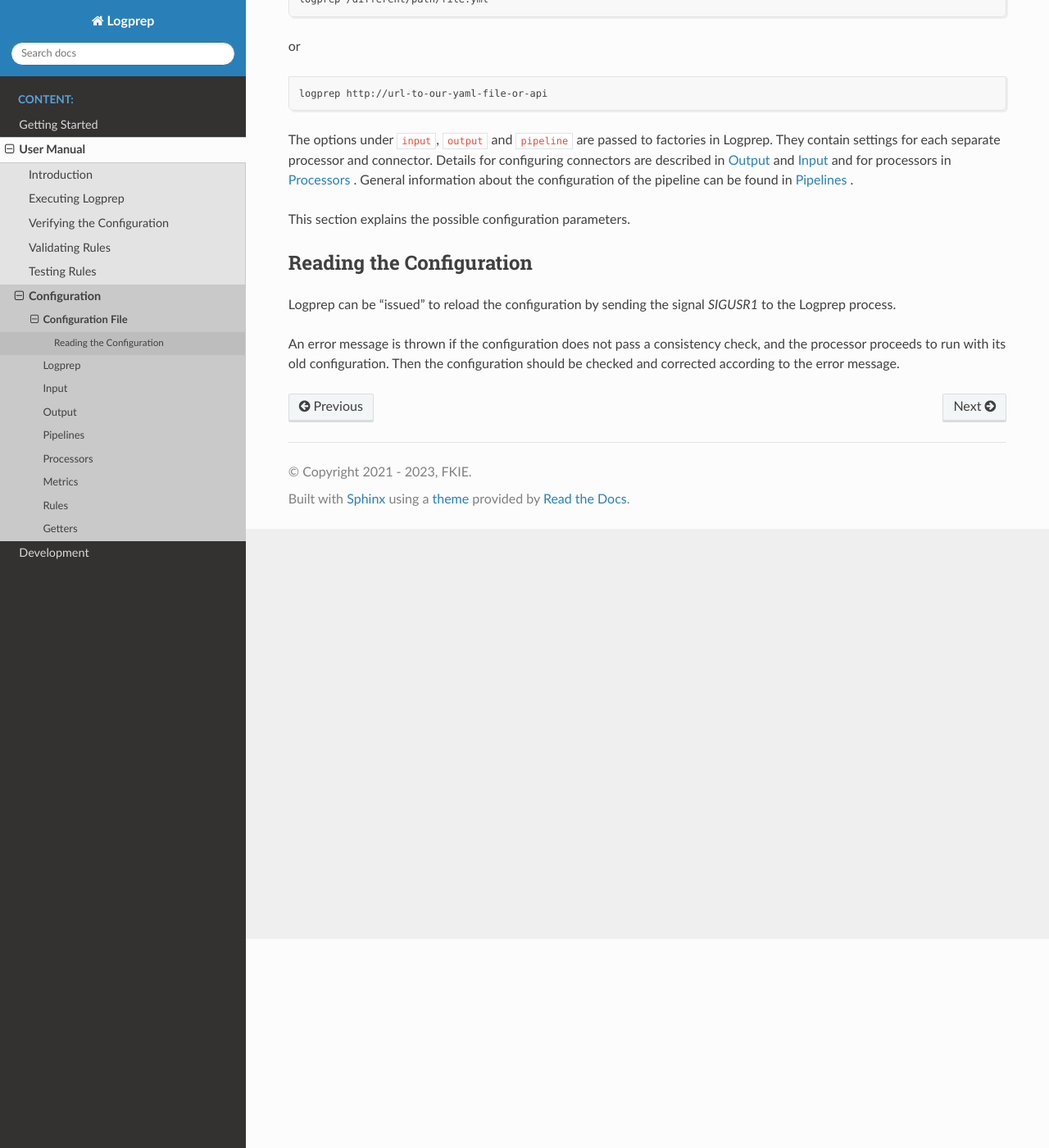
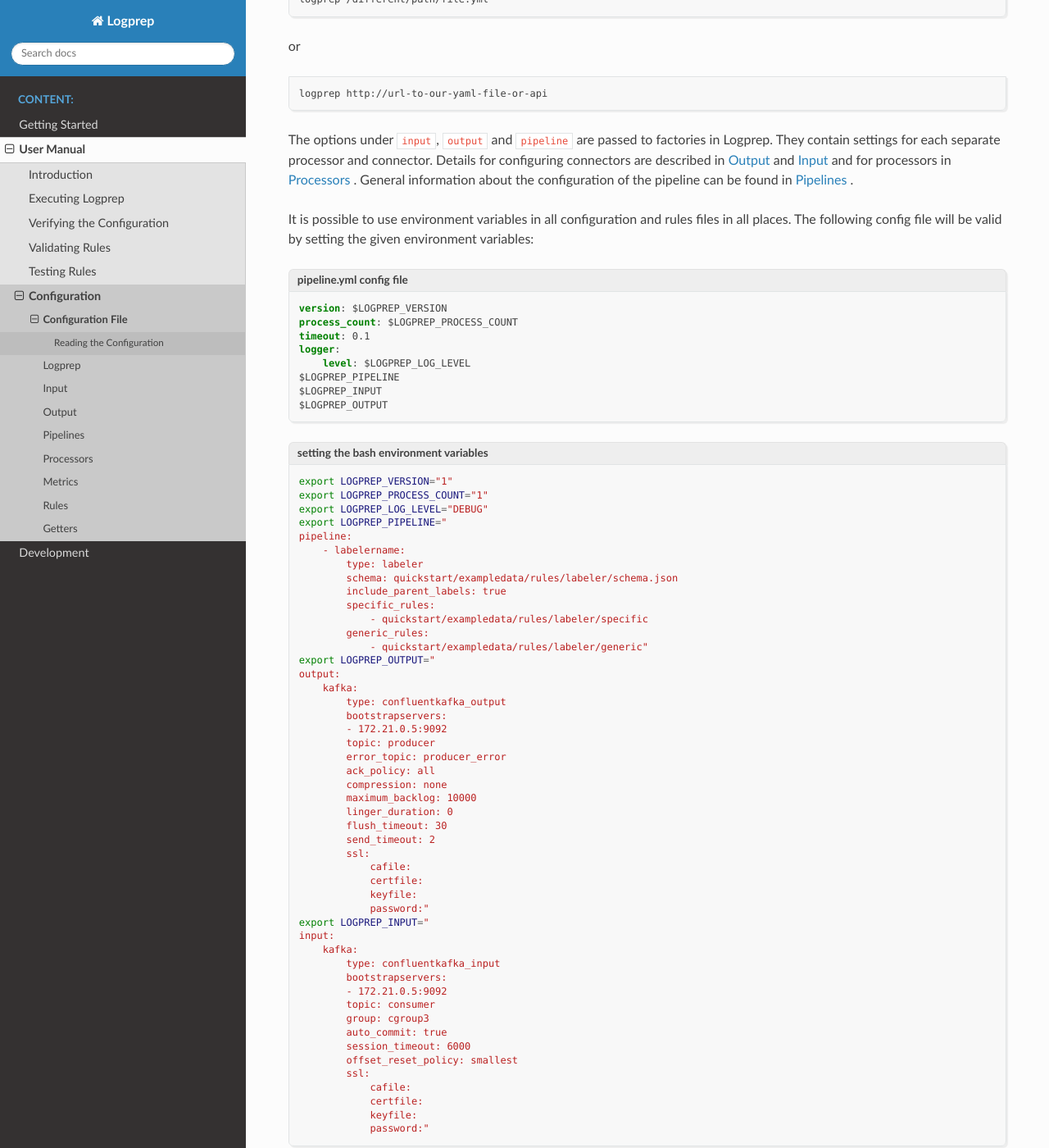
Before and after one commit to fkie-cad/Logprep, a Sphinx documentation site: the page built from doc/source/user_manual/configuration/configurationdata.rst, in a window 1280 px wide and 1400 px high, scrolled down 255 px. Shown: the whole window at 82% size. Built offline with Sphinx 7.4.7 and the Read the Docs theme 2.0.0, drawn with Linux system fonts in a browser that asks for light colours; some of the changed text lies outside the part shown.

Commit message:
add documentation for environment variables in config (#326)
* add documentation for environment variables in config
Co-authored-by: urdit52 <89061921+urdit52@users.noreply.github.com>

```diff
--- a/doc/source/user_manual/configuration/configurationdata.rst
+++ b/doc/source/user_manual/configuration/configurationdata.rst
@@ -21,12 +21,82 @@
 Details for configuring connectors are described in :ref:`output` and :ref:`input` and for processors in :ref:`processors` .
 General information about the configuration of the pipeline can be found in :ref:`pipeline_config` .
 
+It is possible to use environment variables in all configuration and rules files in all places. The following config file
+will be valid by setting the given environment variables:
+
+..  code-block:: yaml
+    :caption: pipeline.yml config file
+
+    version: $LOGPREP_VERSION
+    process_count: $LOGPREP_PROCESS_COUNT
+    timeout: 0.1
+    logger:
+        level: $LOGPREP_LOG_LEVEL
+    $LOGPREP_PIPELINE
+    $LOGPREP_INPUT
+    $LOGPREP_OUTPUT
+
+
+.. code-block:: bash
+    :caption: setting the bash environment variables
+
+    export LOGPREP_VERSION="1"
+    export LOGPREP_PROCESS_COUNT="1"
+    export LOGPREP_LOG_LEVEL="DEBUG"
+    export LOGPREP_PIPELINE="
+    pipeline:
+        - labelername:
+            type: labeler
+            schema: quickstart/exampledata/rules/labeler/schema.json
+            include_parent_labels: true
+            specific_rules:
+                - quickstart/exampledata/rules/labeler/specific
+            generic_rules:
+                - quickstart/exampledata/rules/labeler/generic"
+    export LOGPREP_OUTPUT="
+    output:
+        kafka:
+            type: confluentkafka_output
+            bootstrapservers:
+            - 172.21.0.5:9092
+            topic: producer
+            error_topic: producer_error
+            ack_policy: all
+            compression: none
+            maximum_backlog: 10000
+            linger_duration: 0
+            flush_timeout: 30
+            send_timeout: 2
+            ssl:
+                cafile:
+                certfile:
+                keyfile:
+                password:"
+    export LOGPREP_INPUT="
+    input:
+        kafka:
+            type: confluentkafka_input
+            bootstrapservers:
+            - 172.21.0.5:9092
+            topic: consumer
+            group: cgroup3
+            auto_commit: true
+            session_timeout: 6000
+            offset_reset_policy: smallest
+            ssl:
+                cafile:
+                certfile:
+                keyfile:
+                password:"
+
+
 This section explains the possible configuration parameters.
 
 Reading the Configuration
 -------------------------
 
-Logprep can be "issued" to reload the configuration by sending the signal `SIGUSR1` to the Logprep process.
+Logprep can be "issued" to reload the configuration by sending the signal `SIGUSR1` to the Logprep process or by defining the
+configuration option :code:`config_refresh_interval`.
 
 An error message is thrown if the configuration does not pass a consistency check, and the processor proceeds to run with its old configuration.
 Then the configuration should be checked and corrected according to the error message.
```
Also changed, not shown: 1 other file.
